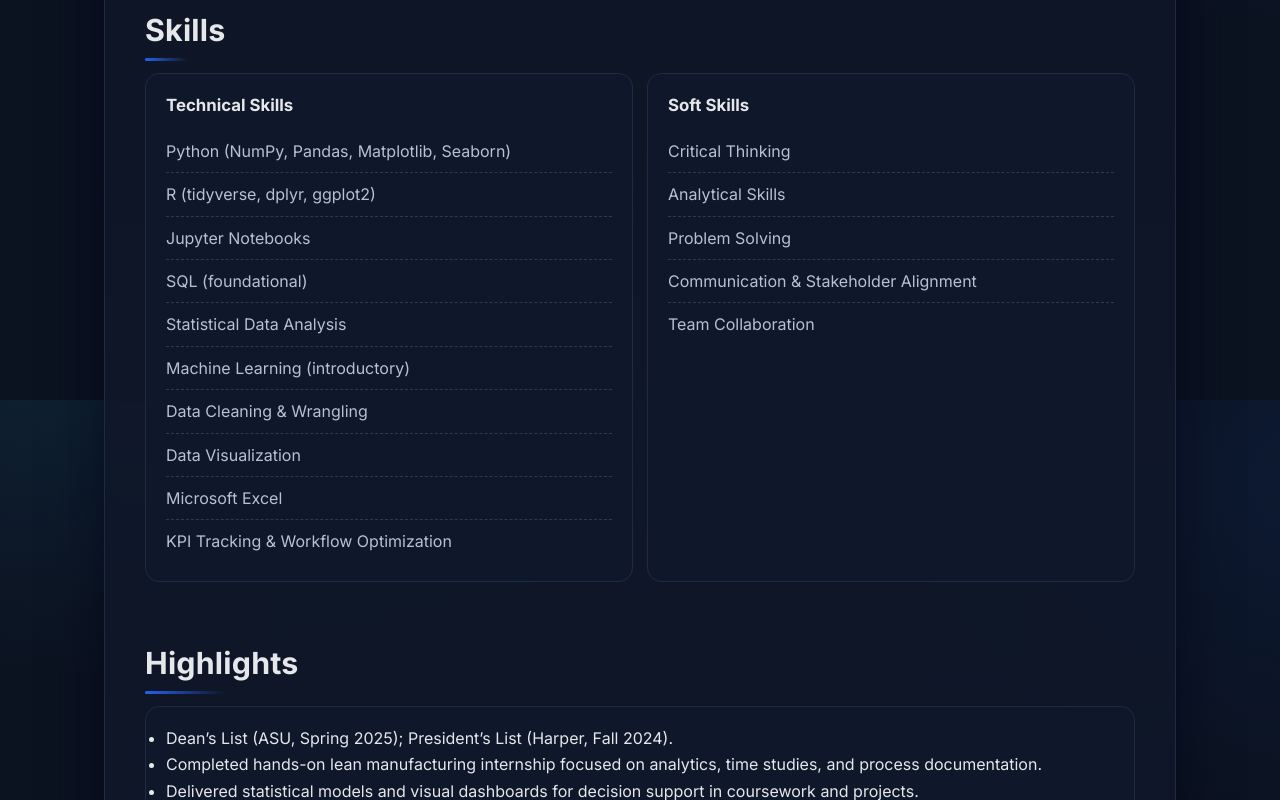
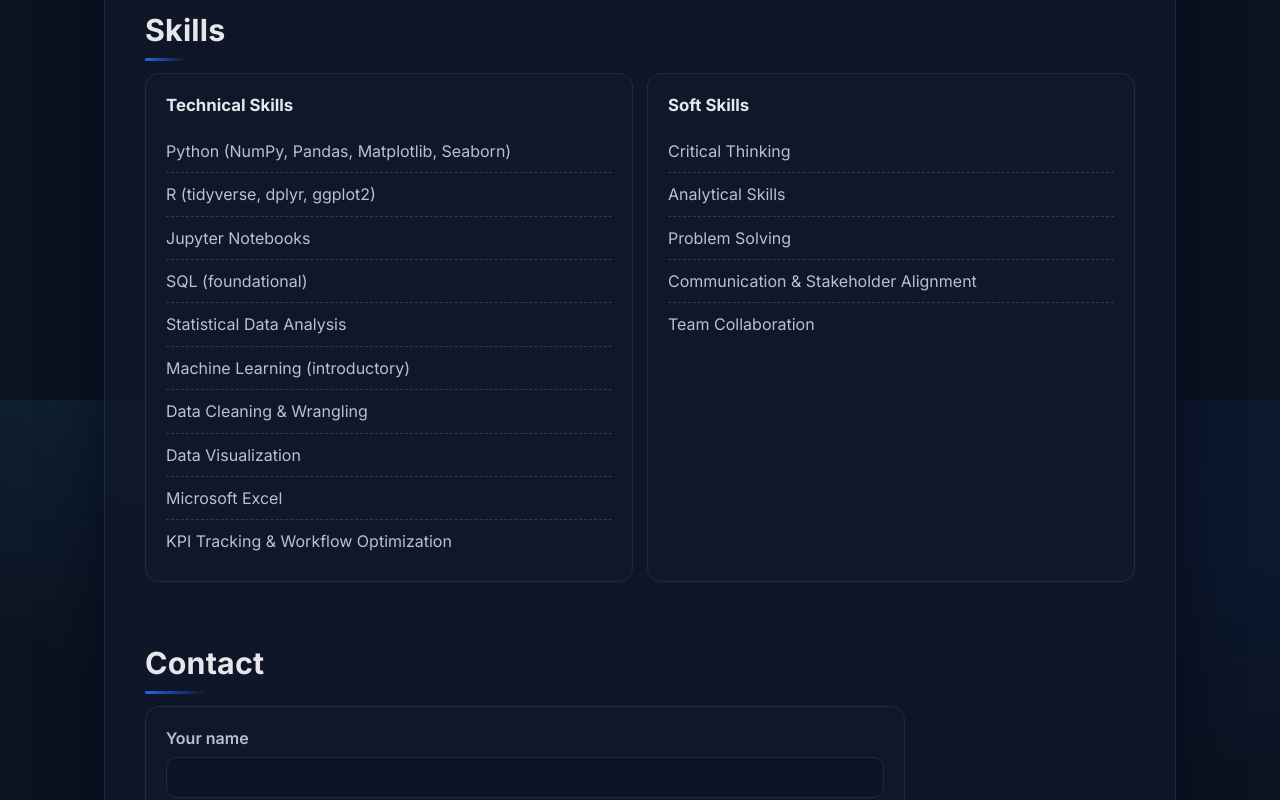
Before and after one commit to rafeyomer/rafeyomer.github.io, a plain HTML site: page index.html in a window 1280 px wide. Shown: the part 2000-2800 px from the top of the page. Drawn offline with Linux system fonts and the light colour scheme.

Commit message:
Update index.html

```diff
--- a/index.html
+++ b/index.html
@@ -289,7 +289,7 @@
   <div class="container" id="top">
     <header class="reveal">
       <h1>Muhammad R Omer</h1>
-      <p>Biophysics × Data Science — analytics, modeling & decision intelligence</p>
+      <p>Biophysics & Data Science @ ASU </p>
       <div class="social-links" aria-label="Social links">
         <a class="chip" href="https://github.com/rafeyomer" target="_blank" rel="noopener"><i class="fab fa-github"></i><span>GitHub</span></a>
         <a class="chip" href="https://www.linkedin.com/in/momer4" target="_blank" rel="noopener"><i class="fab fa-linkedin-in"></i><span>LinkedIn</span></a>
@@ -297,7 +297,6 @@
       <div class="cta" role="group" aria-label="Contact options">
         <a class="btn icon" href="mailto:rafey.omer@hotmail.com" title="Email"><i class="fas fa-envelope"></i></a>
         <a class="btn icon" href="tel:8729857888" title="Call"><i class="fas fa-phone"></i></a>
-        <a class="btn icon" id="themeToggle" title="Toggle light/dark"><i class="fas fa-moon"></i></a>
       </div>
     </header>
 
@@ -397,19 +396,6 @@
               <li>Problem Solving</li>
               <li>Communication & Stakeholder Alignment</li>
               <li>Team Collaboration</li>
-            </ul>
-          </article>
-        </div>
-      </section>
-
-      <section id="impact" class="reveal">
-        <h2>Highlights</h2>
-        <div class="group">
-          <article class="card">
-            <ul>
-              <li>Dean’s List (ASU, Spring 2025); President’s List (Harper, Fall 2024).</li>
-              <li>Completed hands-on lean manufacturing internship focused on analytics, time studies, and process documentation.</li>
-              <li>Delivered statistical models and visual dashboards for decision support in coursework and projects.</li>
             </ul>
           </article>
         </div>
```
